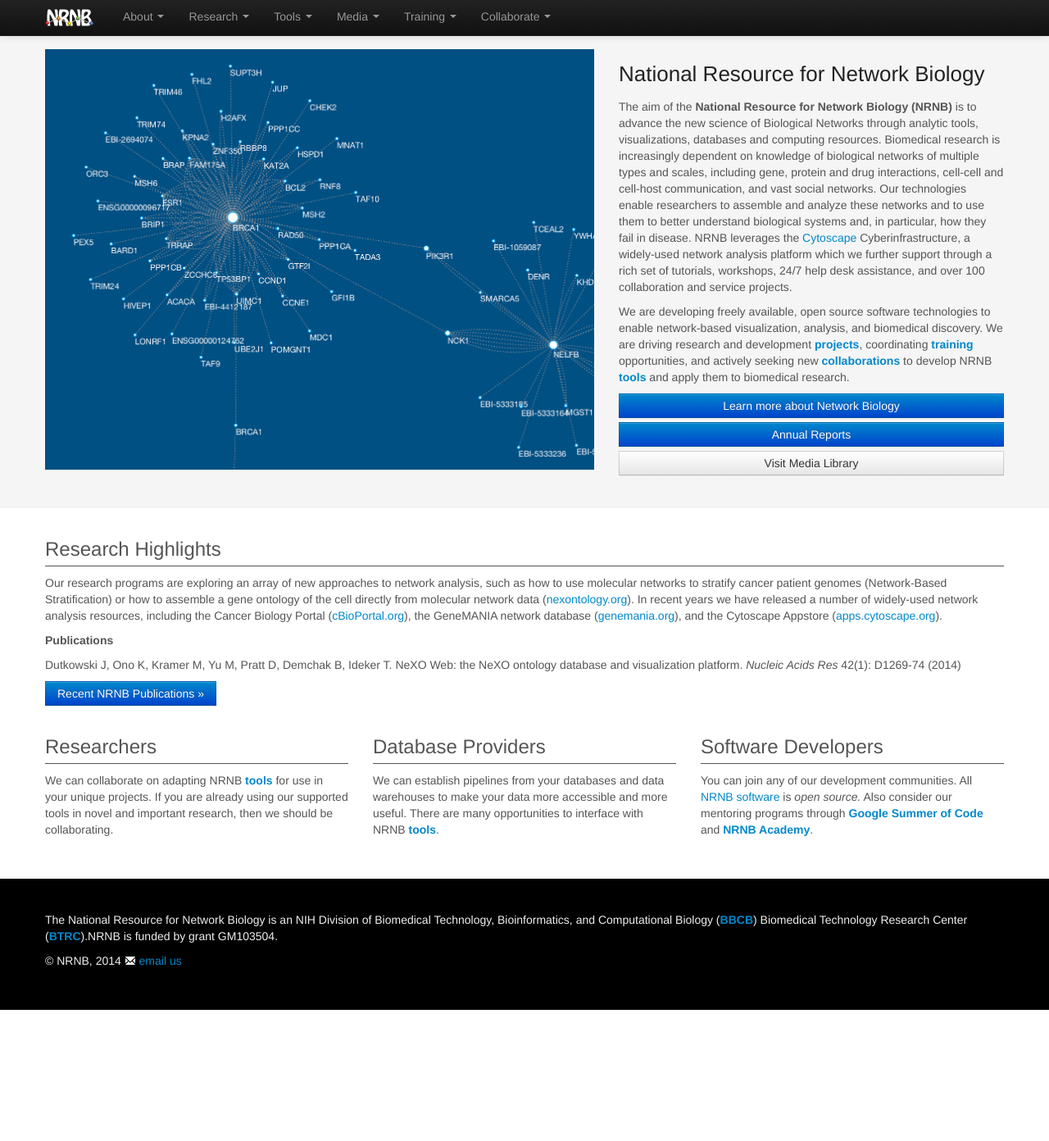
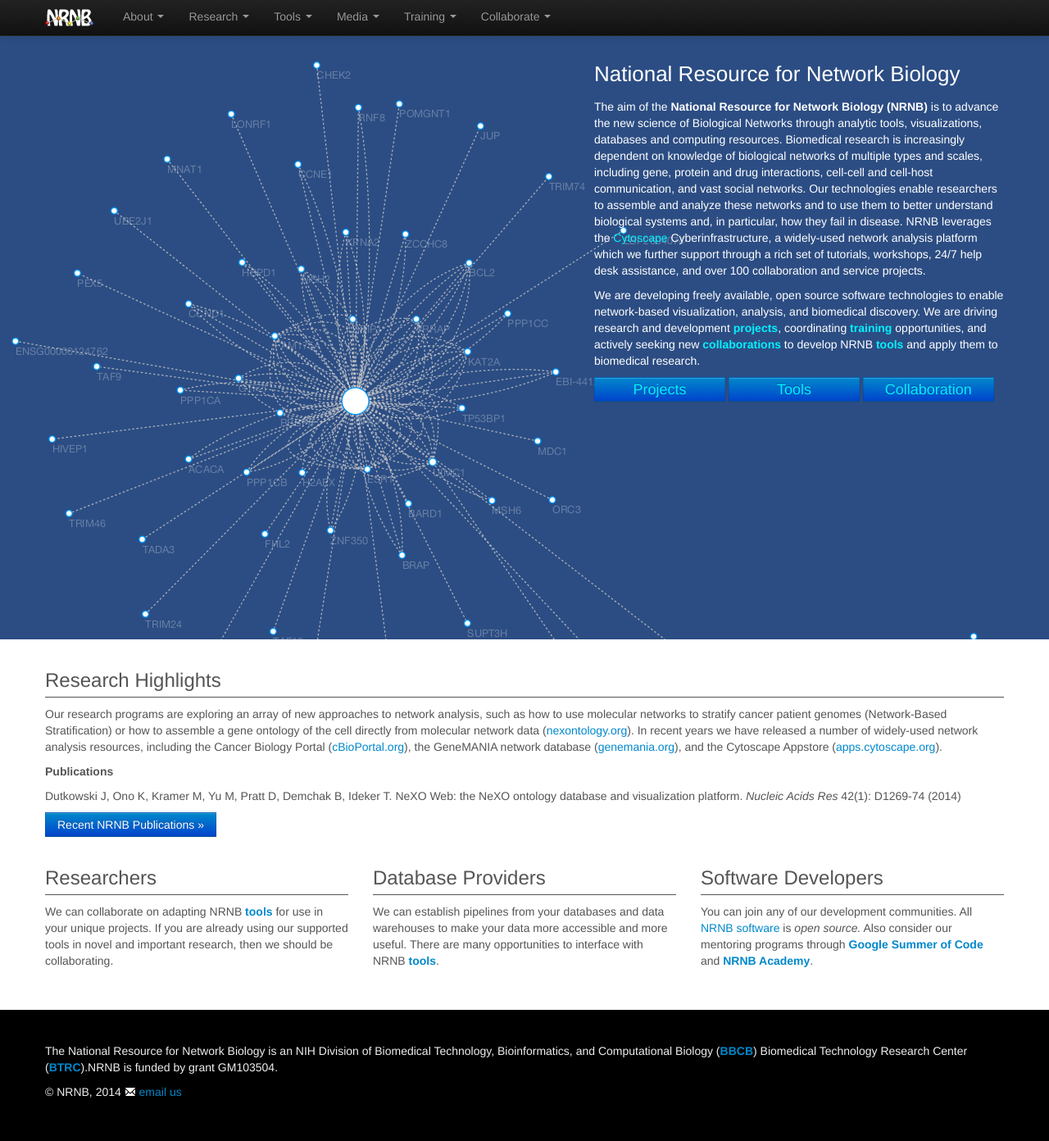
Before and after one commit to nrnb/nrnb.github.io, a PHP site: page / in a window 1280 px wide. Shown: the whole page at 82% size. Before the commit the page ends 1232 px from the top, so only its background shows below. Run offline with PHP 8.4, Linux system fonts and the light colour scheme.

Commit message:
Top page background image has been added.

```diff
--- a/assets/css/nrnb.css
+++ b/assets/css/nrnb.css
@@ -13,9 +13,36 @@
     padding: 20px;
 }
 
+.top {
+    color: #ffffff !important;
+    background-image: url("../../images/top_page_bg2.png");
+    /*-moz-background-size: 100% auto;*/
+    /*background-size: 100% auto;*/
+    /*background-repeat: no-repeat;*/
+    height: 700px;
+    padding-top: 150px;
+    font-weight: 200;
+}
+.top a {
+    color: #04f0fe;
+}
+
+.top h2 {
+    font-weight: 100;
+    font-size: 26px;
+}
+
+
 .btn {
     border-radius: 0 !important;
 }
+
+.fixed-width-button {
+    width: 130px;
+    font-weight: 200;
+    font-size: 18px;
+}
+
 
 .media,
 .media .media {
--- a/index.html
+++ b/index.html
@@ -32,13 +32,11 @@
 <body>
 
 
-<div class="belt snow-shite">
+<div class="belt top">
     <div class="container">
-        <div class="row-fluid">
-            <div class="span7">
-                <img src="images/top_cytoscape.png">
-            </div>
-            <div class="span5 section">
+        <div class="row">
+            <div class="span5 offset7">
+                <div class="row">
                 <h2>National Resource for Network Biology</h2>
 
                 <p>
@@ -66,10 +64,12 @@
                     to develop NRNB <a href="tools.html"><b>tools</b></a> and apply
                     them to biomedical research.
                 </p>
-
-                <a class="btn btn-primary btn-block" href="about-nb.html">Learn more about Network Biology</a>
-                <a class="btn btn-primary btn-block" href="presentations.html#annual-tab">Annual Reports</a>
-                <a class="btn btn-default btn-block" href="presentations.html">Visit Media Library</a>
+                </div>
+                <div class="row">
+                        <a class="btn btn-primary fixed-width-button" href="about-nb.html">Projects</a>
+                        <a class="btn btn-primary fixed-width-button" href="presentations.html#annual-tab">Tools</a>
+                        <a class="btn btn-primary fixed-width-button" href="presentations.html">Collaboration</a>
+                </div>
             </div>
         </div>
     </div>
```
Also changed, not shown: images/top_page_bg.png (added), images/top_page_bg2.png (added).
